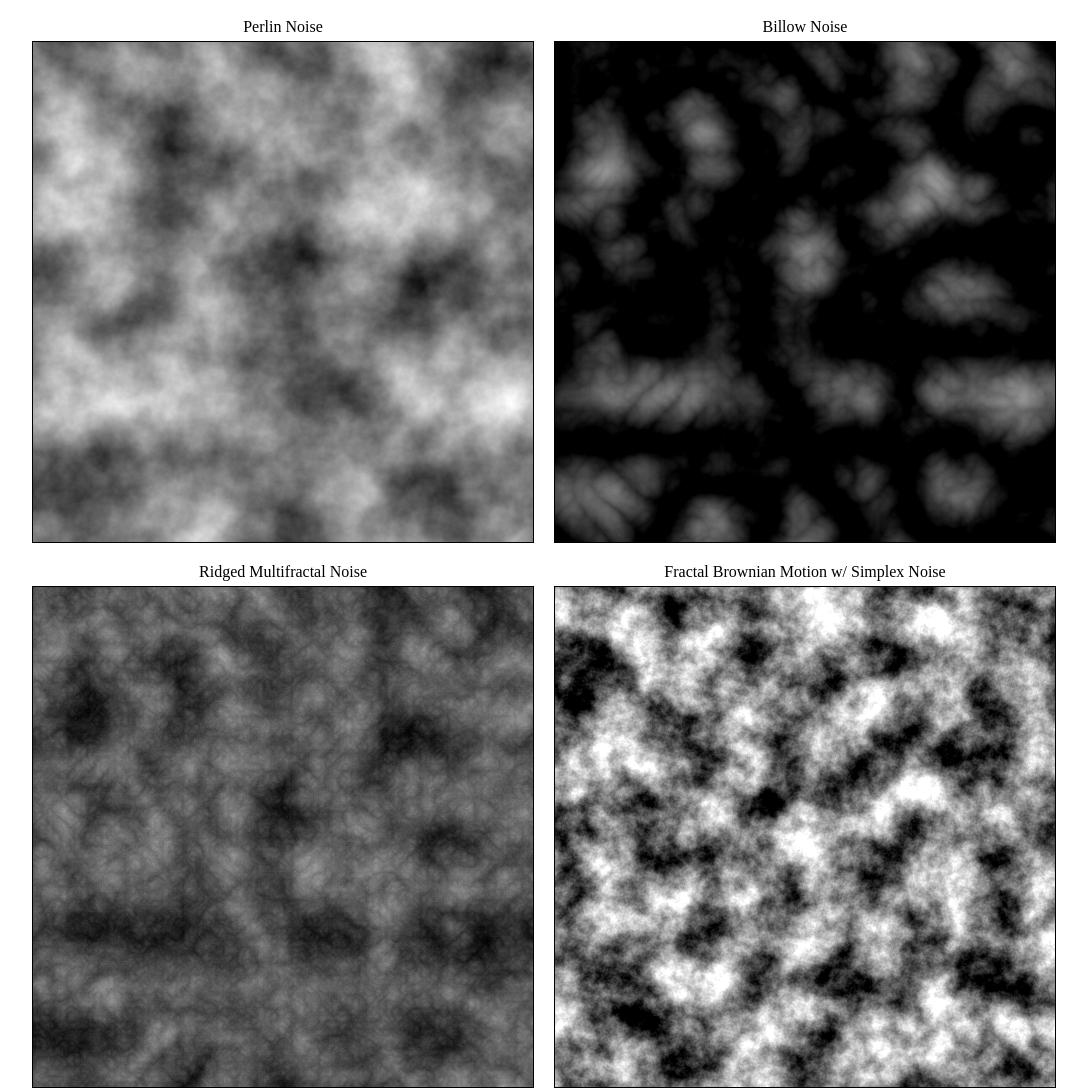
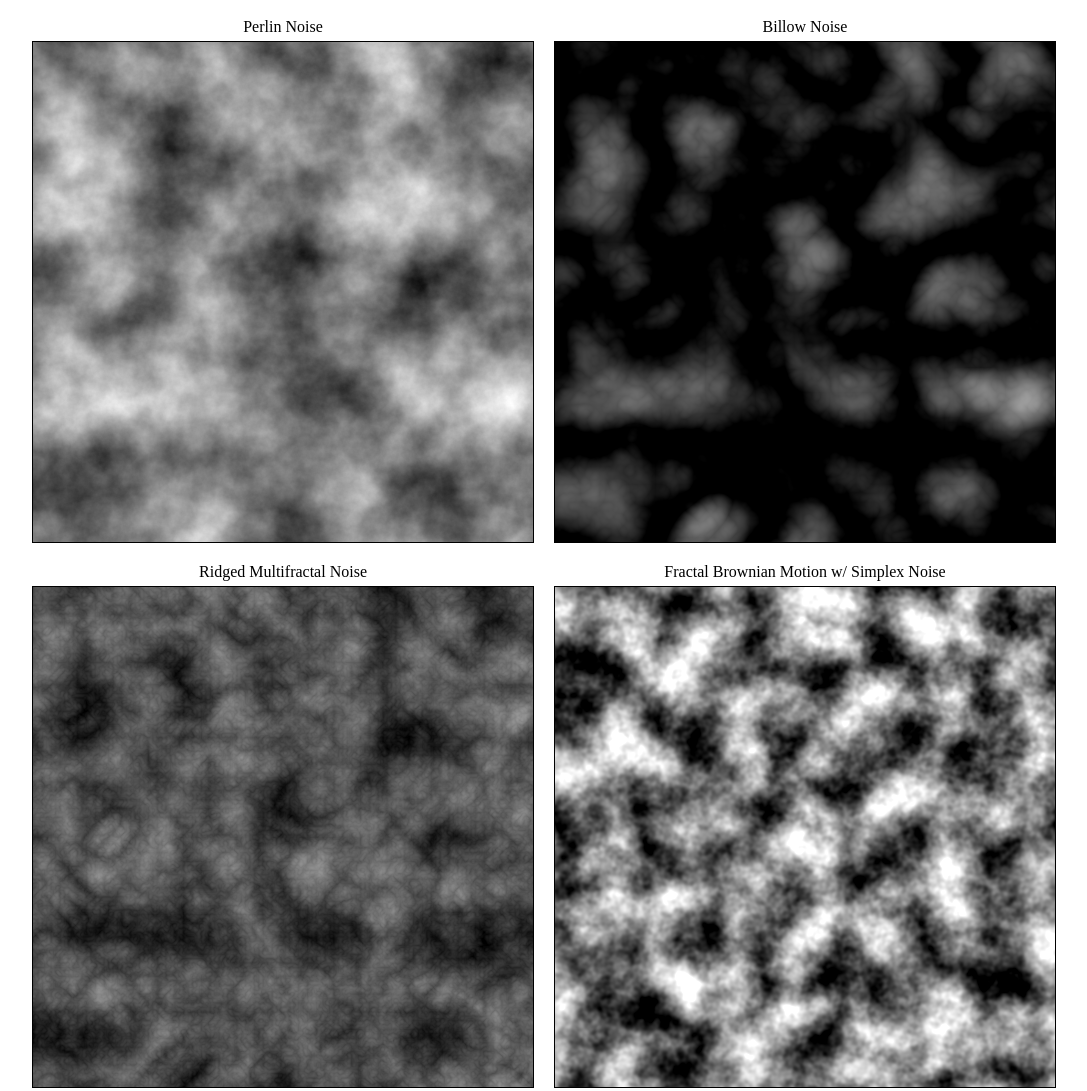
Before and after one commit to joshbrew/Noise_Textures, a plain HTML site: page terrain.html in a window 1280 px wide. Shown: the whole page, without its empty margins (96-1183 px from the left). Drawn offline with Linux system fonts and the light colour scheme.

Commit message:
rotation changes for more variance

```diff
--- a/terrain.html
+++ b/terrain.html
@@ -43,6 +43,7 @@
   <script>
     class Noise {
       constructor(seed) {
+        this.seedN = seed;
         this.grad3 = [
           [1, 1, 0], [-1, 1, 0], [1, -1, 0], [-1, -1, 0],
           [1, 0, 1], [-1, 0, 1], [1, 0, -1], [-1, 0, -1],
@@ -122,6 +123,7 @@
 
     class SimplexNoise {
         constructor(seed) {
+            this.seedN = seed;
             this.perm = new Uint8Array(512);
             this.grad3 = [
                 [1, 1, 0], [-1, 1, 0], [1, -1, 0], [-1, -1, 0],
@@ -242,13 +244,17 @@
 
             let shift = 100;
 
+            let angle = this.seedN * 2*Math.PI; //start at a random rotation based on seed;
+            let angleIncr = Math.PI/4;
+
             for (let i = 0; i < octaves; i++) {
                 sum += amp * this.noise(x * freq, y * freq, z * freq);
 
 
                 //adds some rotation to vary the textures more
-                x = x * Math.cos(0.5) + x*Math.sin(0.5);
-                y = y * Math.sin(0.5) + y*Math.cos(0.5);
+                x = x * Math.cos(angle) + x*Math.sin(angle);
+                y = y * Math.sin(angle) + y*Math.cos(angle);
+                angle += angleIncr;
 
                 //x *= 2; y *= 2;
 
@@ -272,14 +278,18 @@
         let amp = 1.0;
         let freq = 1.0;
 
+        //let angle = this.seedN * 2*Math.PI; //start at random angle;
+        //let angleIncr = Math.PI / 4;
+
         for (let i = 0; i < octaves; i++) {
             sum += this.noise(x * freq, y * freq, z * freq) * amp;
             freq *= lacunarity;
             amp *= gain;
 
             //adds some rotation to vary the textures more
-            //x = x * Math.cos(0.5) + x*Math.sin(0.5);
-            //y = y * Math.sin(0.5) + y*Math.cos(0.5);
+            // x = x * Math.cos(angle) + x*Math.sin(angle);
+            // y = y * Math.sin(angle) + y*Math.cos(angle);
+            // angle += angleIncr;
         }
 
         return sum;
@@ -296,6 +306,9 @@
         let amp = 1.0;
         let freq = 1.0;
 
+        let angle = this.seedN * 2*Math.PI; //start at random angle;
+        let angleIncr = Math.PI / 4;
+
         for (let i = 0; i < octaves; i++) {
             const noiseValue = this.noise(x * freq, y * freq, z * freq);
             sum += (2 * Math.abs(noiseValue) - 1) * amp;
@@ -304,8 +317,9 @@
             amp *= gain;
 
             //adds some rotation to vary the textures more
-            x = x * Math.cos(0.5) + x*Math.sin(0.5);
-            y = y * Math.sin(0.5) + y*Math.cos(0.5);
+            x = x * Math.cos(angle) + x*Math.sin(angle);
+            y = y * Math.sin(angle) + y*Math.cos(angle);
+            angle += angleIncr;
         }
 
         return sum;
@@ -321,18 +335,21 @@
         let sum = 1 - Math.abs(this.noise(x, y, z));
         let amp = 1.0;
 
+
+        let angle = this.seedN * 2*Math.PI; //start at random angle;
+        let angleIncr = Math.PI / 4;
         for (let i = 1; i < octaves; i++) {
             x *= lacunarity;
             y *= lacunarity;
             z *= lacunarity;
 
-
             amp *= gain;
             sum -= (1 - Math.abs(this.noise(x, y, z))) * amp;
 
             //adds some rotation to vary the textures more
-            x = x * Math.cos(0.5) + x*Math.sin(0.5);
-            y = y * Math.sin(0.5) + y*Math.cos(0.5);
+            x = x * Math.cos(angle) + x*Math.sin(angle);
+            y = y * Math.sin(angle) + y*Math.cos(angle);
+            angle += angleIncr;
         }
 
         return sum;
```
